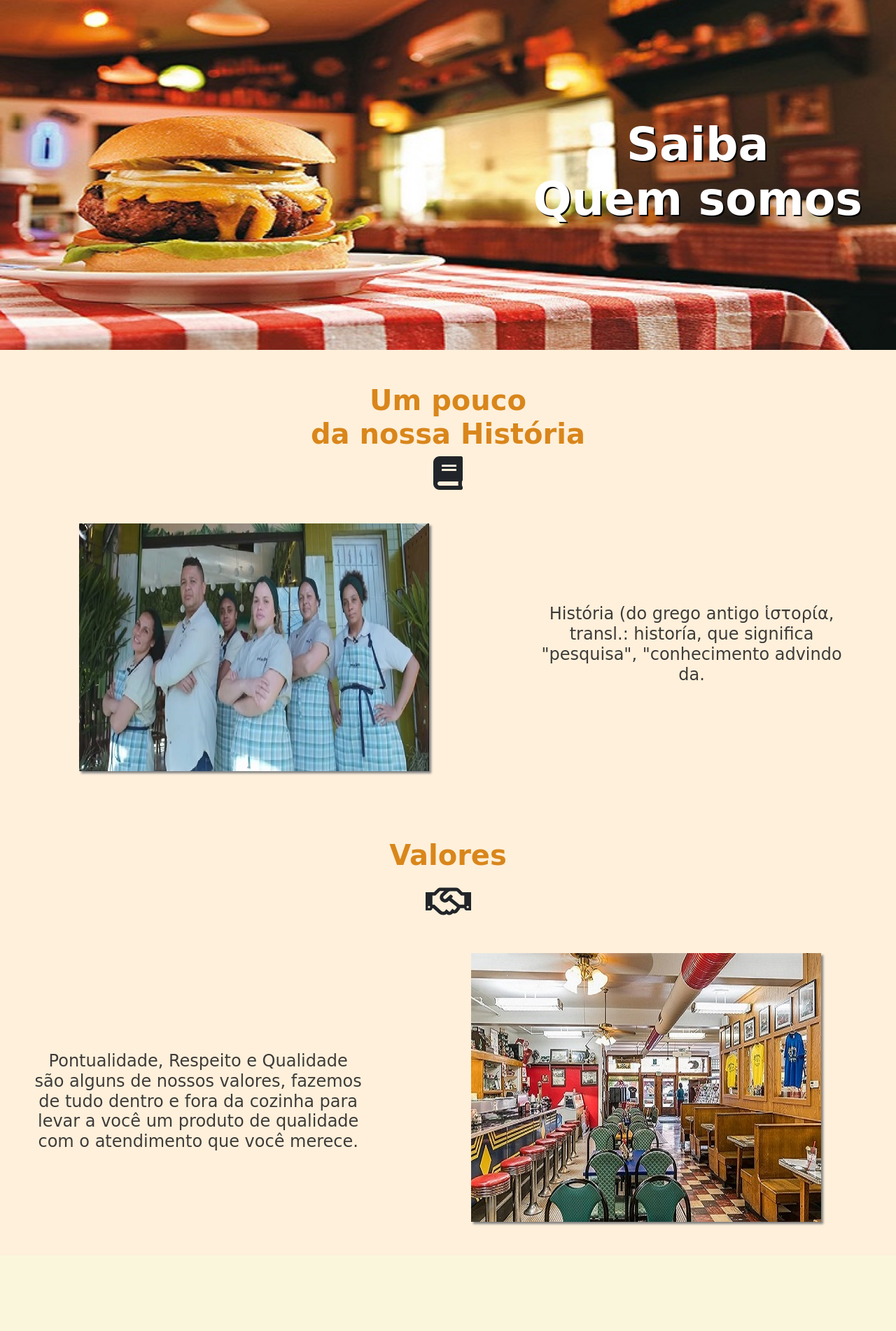
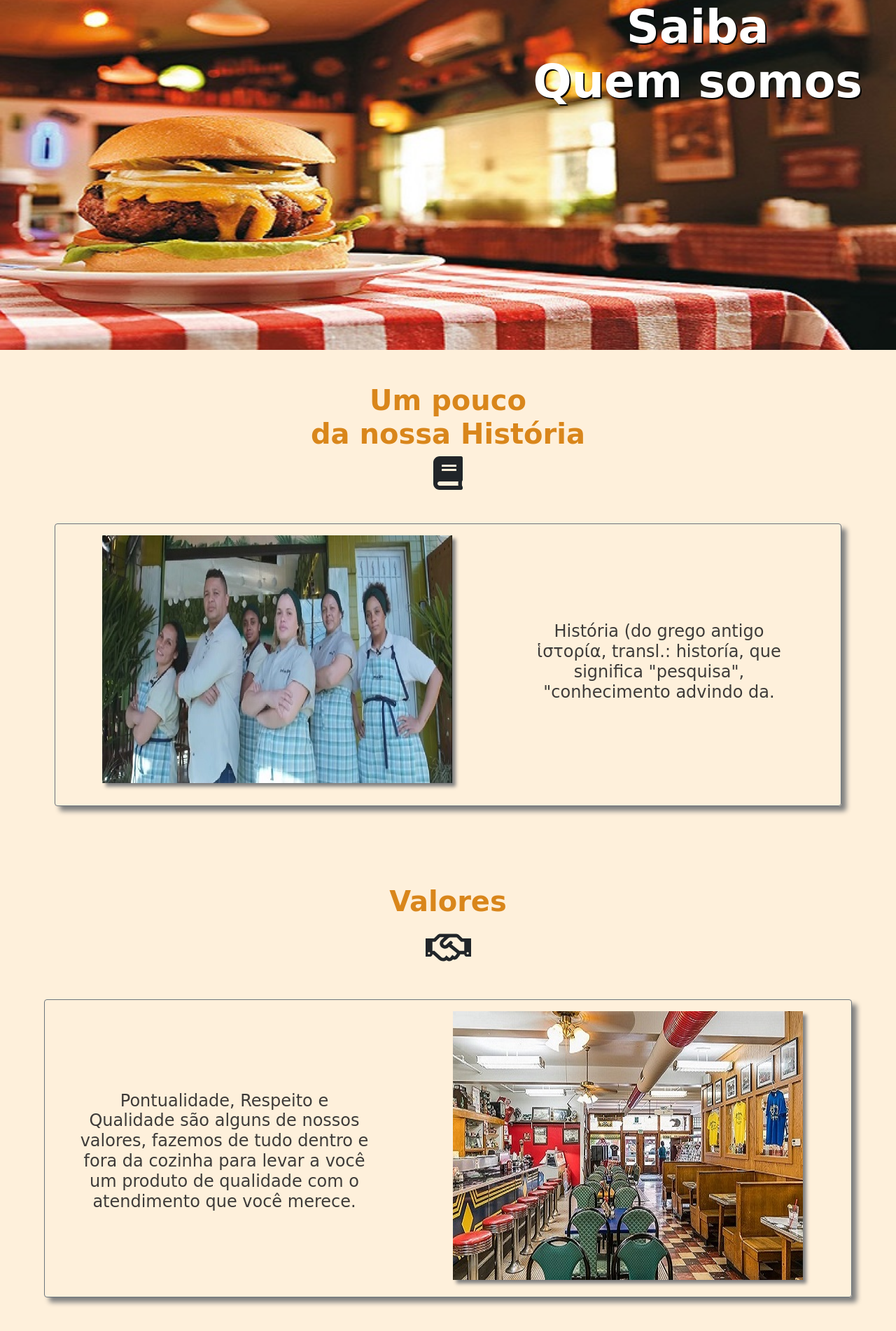
Before and after one commit to Pedrox42/Trainee-Grupo-2, a PHP site: page /html/sobre-Nos.html in a window 1280 px wide. Shown: the part 56-1958 px from the top of the page at 70% size. Before the commit the page ends 1807 px from the top, so only its background shows below. Run offline with PHP 8.4, Linux system fonts and the light colour scheme; some web fonts are replaced.

Commit message:
alterei um pouco o sobre nos

```diff
--- a/html/sobre-Nos.html
+++ b/html/sobre-Nos.html
@@ -10,7 +10,7 @@
     <link href="https://fonts.googleapis.com/css2?family=Baloo+Chettan+2:wght@400;500;700&display=swap"
         rel="stylesheet">
     <link href="https://fonts.googleapis.com/css2?family=Luckiest+Guy&display=swap" rel="stylesheet">
-    <title>Sobre Nós</title>
+    <title>Paula's Delivery - Sobre Nós</title>
     <script src="https://use.fontawesome.com/releases/v5.15.1/js/all.js" data-auto-replace-svg="nest">
     </script>
 </head>
@@ -32,8 +32,8 @@
             </div>
         </div>
     </nav>
-    <div class="nos">
-        <div class="image-about w-100 img-fluid d-flex justify-content-end  " style="width:auto;height: 500px;">
+    <div class="nos image-about">
+        <div class=" img-fluid d-flex justify-content-end ">
             <div class="d-flex justify-content-center text-center align-items-center text-about mr-5">
                 <h1>Saiba<br>Quem somos</h1>
             </div>
@@ -43,26 +43,25 @@
         <div class="corpoAbout">
             <h1 class="pt-5 d-flex justify-content-center text-center">Um pouco <br> da nossa História</h1>
             <i class="fas fa-book d-flex justify-content-center livro pb-5"></i>
-            <div class="container-fluid box ">
-                <div class="row">
-                    <div class="box-image-about d-flex justify-content-center col pr-5 pb-5">
+            <div class="container-fluid box pb-3">
+                <div class="row border rounded border-secondary p-3 mb-5 rounded  pt-3 ml-5 mr-5">
+                    <div class="box-image-about d-flex justify-content-center col pr-5 pb-3">
                         <img class="img-fluid" src="../public/img/quemsomos1.jpg" alt="">
                     </div>
 
-                    <div
-                        class="box-text-about col-5 d-flex justify-content-center text-center pb-5 pr-5  align-items-center">
+                    <div class="box-text-about col-5 d-flex justify-content-center text-center  pr-5  align-items-center">
                         <h4 style="float: right;">História (do grego antigo ἱστορία, transl.: historía, que significa
                             "pesquisa", "conhecimento advindo da.</h4>
                     </div>
                 </div>
             </div>
 
-            <div class="corpoAbout">
+            <div class="corpoAbout pb-5">
                 <h1 class="pt-5 pb-2 d-flex justify-content-center text-center">Valores</h1>
                 <i class="far fa-handshake d-flex justify-content-center hand pb-5"></i>
                 <div>
-                </div class="container-fluid box ">
-                <div class="row">
+                </div class="container-fluid box">
+                <div class="row border rounded border-secondary ml-5 mr-5 pt-3">
 
                     <div
                         class="box-text-about col-5 d-flex justify-content-center text-center  align-items-center pl-5">
@@ -70,7 +69,7 @@
                             fazemos de tudo dentro e fora da cozinha para levar a você um produto de qualidade com o
                             atendimento que você merece.</h4>
                     </div>
-                    <div class="box-image-about col d-flex justify-content-center pb-5 pl-5">
+                    <div class="box-image-about col d-flex justify-content-center pb-4 pl-5">
                         <img class="img-fluid" src="../public/img/restaurante1.jpg" alt="">
                     </div>
                 </div>
--- a/public/css/styles.css
+++ b/public/css/styles.css
@@ -9,6 +9,8 @@
     background-repeat: no-repeat;
     background-size: cover;
     background-position: center;
+    height: 500px;
+    width: auto;
 
 }
 
@@ -41,5 +43,10 @@
     font-size: 52px;
 }
 .box-image-about img{
-    box-shadow: 3px 3px 3px  grey;
+    box-shadow: 5px 5px 5px  grey;
 }
+
+.border{
+    box-shadow: 7px 7px 7px  gray !important;
+
+}
```
Also changed, not shown: 1 other file.
